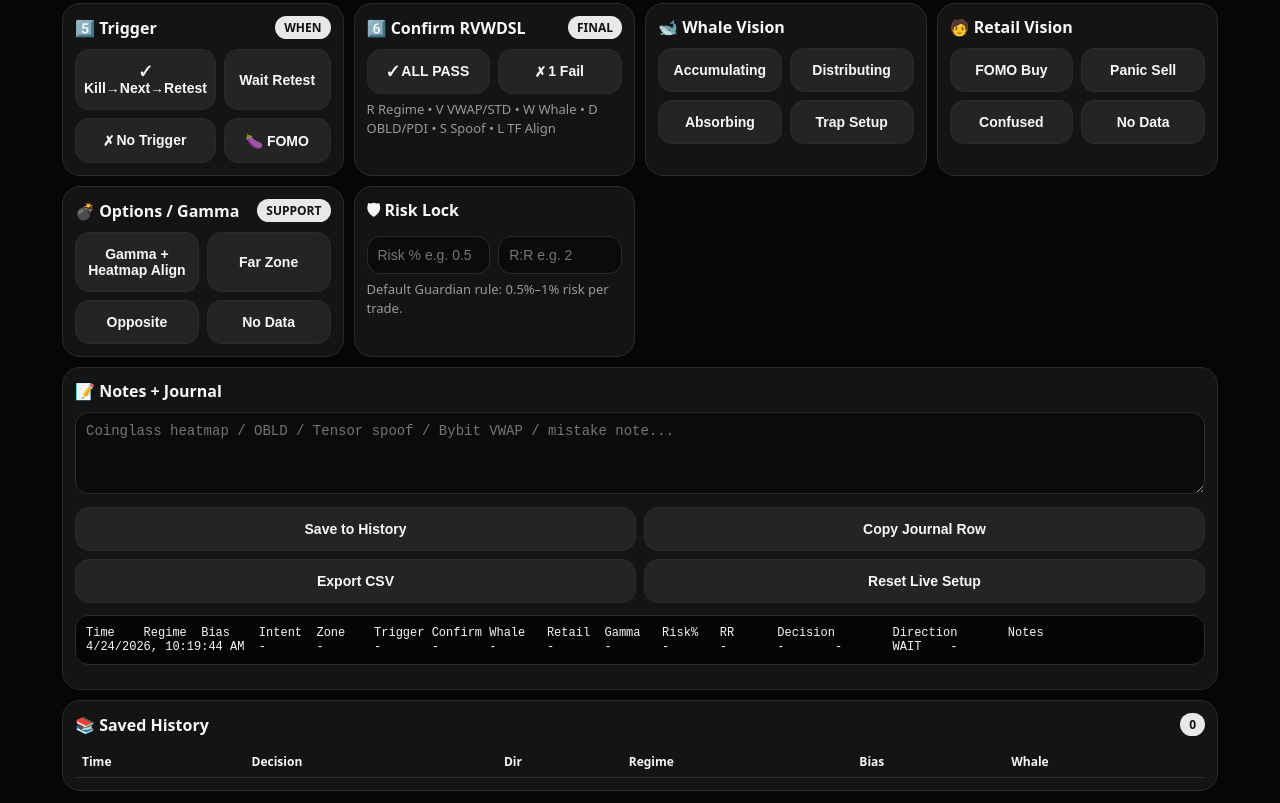
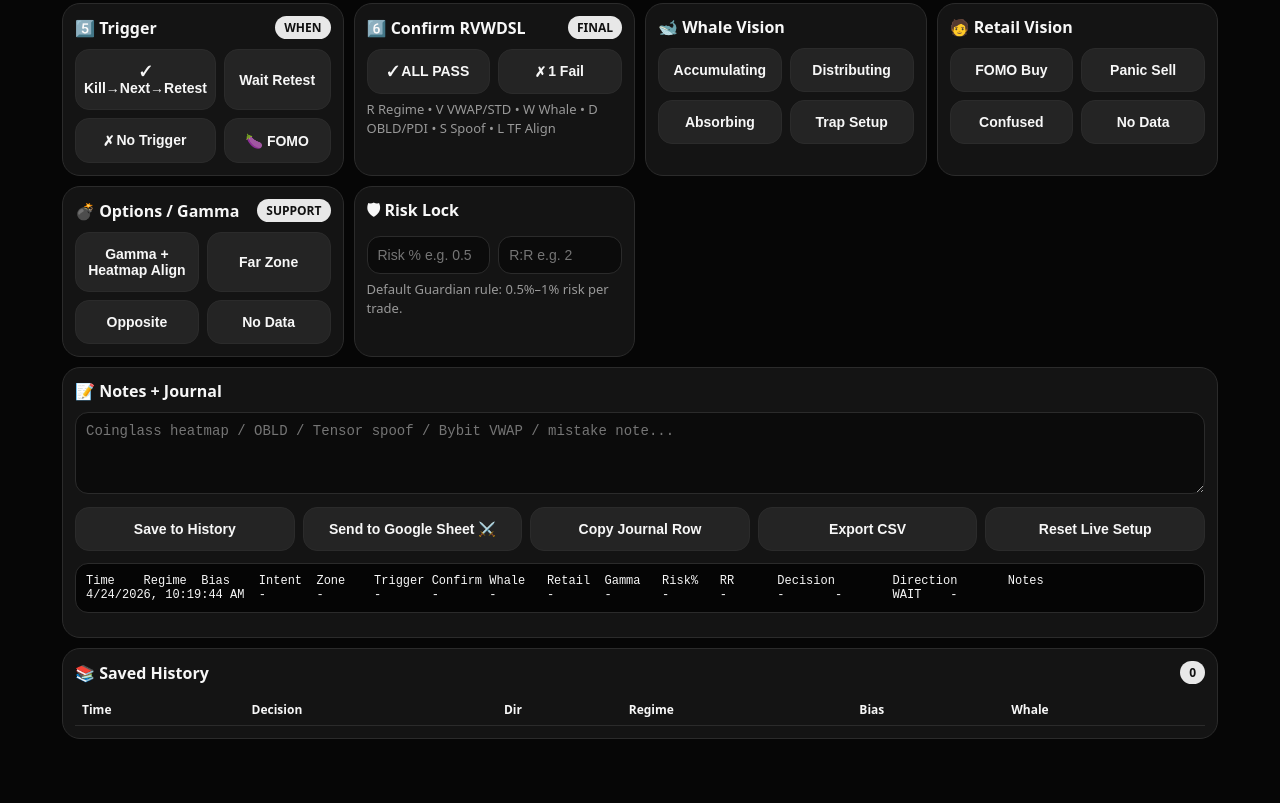
Before and after one commit to PalasH-Max718/guardian-dashboard, a plain HTML site: page index.html in a window 1280 px wide. Shown: the part 659-1462 px from the top of the page. After the commit the page ends 1410 px from the top, so only its background shows below. Drawn offline with Linux system fonts and the light colour scheme.

Commit message:
Add files via upload

```diff
--- a/index.html
+++ b/index.html
@@ -20,7 +20,7 @@ button.active.yellow{background:rgba(255,209,102,.25);border-color:var(--y)}butt
 textarea,input{width:100%;background:#0b0b0b;color:var(--text);border:1px solid var(--line);border-radius:13px;padding:10px;font-size:14px}textarea{min-height:82px}
 pre{white-space:pre-wrap;background:#050505;border:1px solid var(--line);border-radius:13px;padding:10px;font-size:12px;max-height:180px;overflow:auto}
 .row{display:grid;grid-template-columns:1fr 1fr;gap:8px}.history{max-height:260px;overflow:auto}table{width:100%;border-collapse:collapse;font-size:12px}th,td{border-bottom:1px solid var(--line);padding:7px;text-align:left}
-.footer-actions{display:grid;grid-template-columns:1fr 1fr;gap:8px;margin-top:8px}
+.footer-actions{display:grid;grid-template-columns:repeat(auto-fit,minmax(160px,1fr));gap:8px;margin-top:8px}
 </style>
 </head>
 <body>
@@ -42,7 +42,7 @@ pre{white-space:pre-wrap;background:#050505;border:1px solid var(--line);border-
 <section class="card"><div class="title">💣 Options / Gamma <span class="pill">SUPPORT</span></div><div class="buttons" data-key="gamma"><button data-val="Aligned" class="green">Gamma + Heatmap Align</button><button data-val="Far" class="yellow">Far Zone</button><button data-val="Opposite" class="red">Opposite</button><button data-val="No Data" class="blue">No Data</button></div></section>
 <section class="card"><div class="title">🛡 Risk Lock</div><div class="row"><input id="risk" inputmode="decimal" placeholder="Risk % e.g. 0.5"><input id="rr" inputmode="decimal" placeholder="R:R e.g. 2"></div><div class="small" id="riskNote">Default Guardian rule: 0.5%–1% risk per trade.</div></section>
 </div>
-<section class="card" style="margin-top:10px"><div class="title">📝 Notes + Journal</div><textarea id="notes" placeholder="Coinglass heatmap / OBLD / Tensor spoof / Bybit VWAP / mistake note..."></textarea><div class="footer-actions"><button onclick="saveTrade()">Save to History</button><button onclick="copyRow()">Copy Journal Row</button><button onclick="exportCSV()">Export CSV</button><button onclick="resetAll()">Reset Live Setup</button></div><pre id="summary"></pre></section>
+<section class="card" style="margin-top:10px"><div class="title">📝 Notes + Journal</div><textarea id="notes" placeholder="Coinglass heatmap / OBLD / Tensor spoof / Bybit VWAP / mistake note..."></textarea><div class="footer-actions"><button onclick="saveTrade()">Save to History</button><button onclick="sendToSheet()">Send to Google Sheet ⚔️</button><button onclick="copyRow()">Copy Journal Row</button><button onclick="exportCSV()">Export CSV</button><button onclick="resetAll()">Reset Live Setup</button></div><pre id="summary"></pre></section>
 <section class="card" style="margin-top:10px"><div class="title">📚 Saved History <span class="pill" id="histCount">0</span></div><div class="history"><table id="histTable"><thead><tr><th>Time</th><th>Decision</th><th>Dir</th><th>Regime</th><th>Bias</th><th>Whale</th></tr></thead><tbody></tbody></table></div></section>
 <script>
 const state={regime:null,bias:null,intent:null,zone:null,trigger:null,confirm:null,whale:null,retail:null,gamma:null};let lastRow="";const historyKey="guardian_time_engine_history_v1";
@@ -60,6 +60,35 @@ function copyRow(){updateSummary();navigator.clipboard.writeText(lastRow);alert(
 function loadHistory(){const rows=JSON.parse(localStorage.getItem(historyKey)||"[]");const tbody=document.querySelector("#histTable tbody");tbody.innerHTML="";rows.slice().reverse().forEach(r=>{const tr=document.createElement("tr");[r[0],r[12],r[13],r[1],r[2],r[7]].forEach(x=>{const td=document.createElement("td");td.textContent=x;tr.appendChild(td)});tbody.appendChild(tr)});document.getElementById("histCount").textContent=rows.length;}
 function saveTrade(){const rows=JSON.parse(localStorage.getItem(historyKey)||"[]");rows.push(makeRow());localStorage.setItem(historyKey,JSON.stringify(rows));loadHistory();alert("Saved to local history.");}
 function exportCSV(){const rows=JSON.parse(localStorage.getItem(historyKey)||"[]");const header=["Time","Regime","Bias","Intent","Zone","Trigger","Confirm","Whale","Retail","Gamma","Risk%","RR","Decision","Direction","Notes"];const csv=[header,...rows].map(r=>r.map(x=>`"${String(x).replaceAll('"','""')}"`).join(",")).join("\n");const blob=new Blob([csv],{type:"text/csv"});const a=document.createElement("a");a.href=URL.createObjectURL(blob);a.download="guardian_trade_history.csv";a.click();}
+
+function sendToSheet(){
+  const data = {
+    regime: state.regime || "-",
+    bias: state.bias || "-",
+    intent: state.intent || "-",
+    zone: state.zone || "-",
+    trigger: state.trigger || "-",
+    confirm: state.confirm || "-",
+    whale: state.whale || "-",
+    retail: state.retail || "-",
+    gamma: state.gamma || "-",
+    risk: document.getElementById("risk").value || "-",
+    rr: document.getElementById("rr").value || "-",
+    decision: document.getElementById("final").textContent,
+    direction: document.getElementById("dir").textContent.replace("Direction: ",""),
+    notes: document.getElementById("notes").value || "-"
+  };
+
+  fetch("https://script.google.com/macros/s/AKfycbxk9l1BVOqDnOq3vfzOuhjqK-LsPtAQQ3esS8WFsvVmYTFc8zESuXP_JHgCVWpGUIzg/exec", {
+    method: "POST",
+    mode: "no-cors",
+    body: JSON.stringify(data)
+  });
+
+  saveTrade();
+  alert("Sent to Google Sheet ⚔️");
+}
+
 function resetAll(){Object.keys(state).forEach(k=>state[k]=null);document.querySelectorAll("button").forEach(b=>b.classList.remove("active"));document.getElementById("notes").value="";document.getElementById("risk").value="";document.getElementById("rr").value="";decide();}
 loadHistory();decide();
 </script></main></body></html>
```
